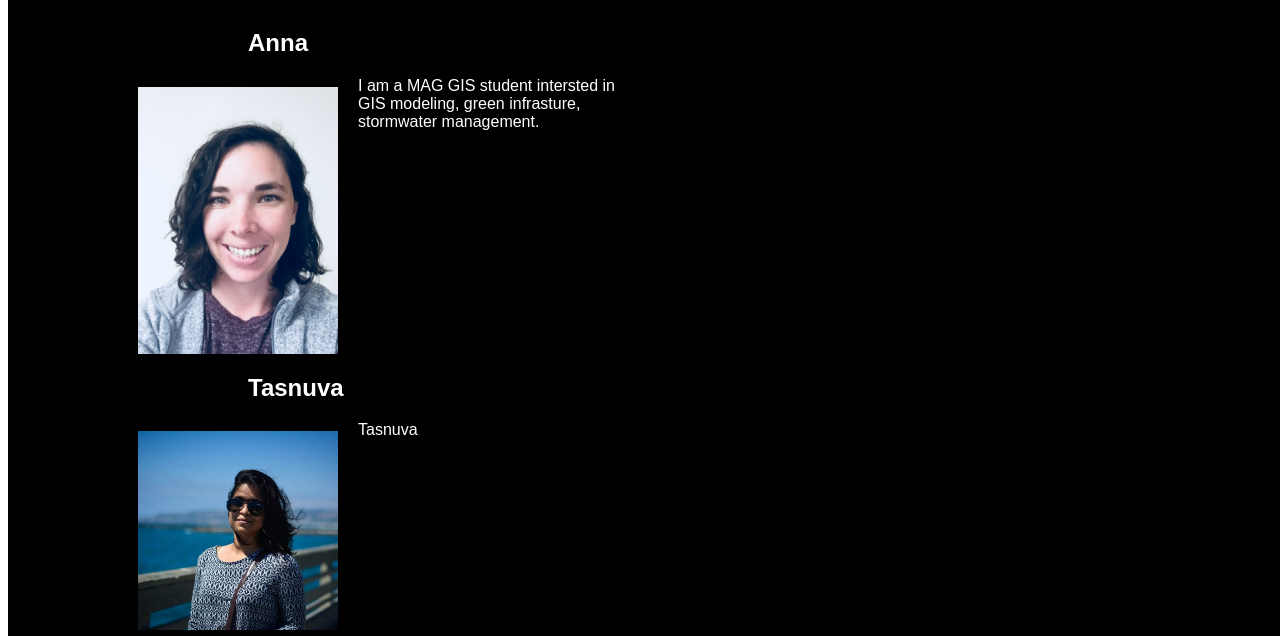
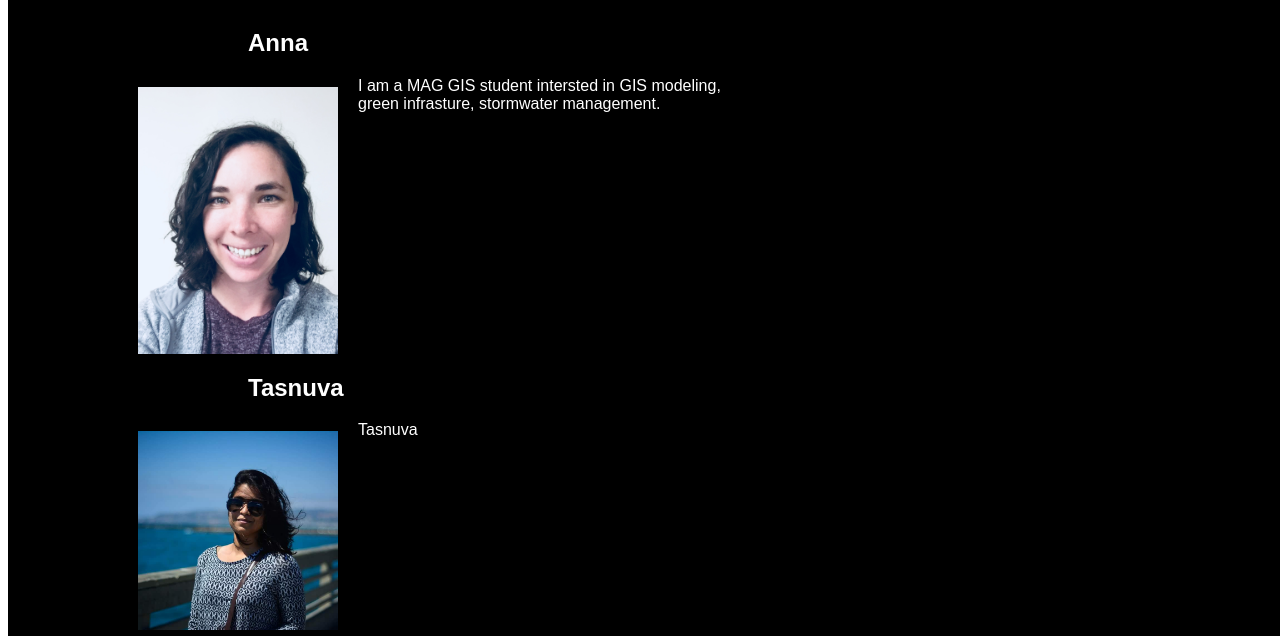
Before and after one commit to krystenkuwamura/farmersmarkets, a plain HTML site: page About_Us.html in a window 1280 px wide. Shown: the part 164-800 px from the top of the page. Drawn offline with Linux system fonts and the light colour scheme; files whose address does not match are found by name.

Commit message:
Update About_Us.html

```diff
--- a/About_Us.html
+++ b/About_Us.html
@@ -66,9 +66,9 @@
 				  text-align: center;
 					}
 				p {
-				  width: 600px;
+				  width: 700px;
 				  margin-top: 10px;
-				  margin-bottom: 20px;
+				  margin-bottom: 40px;
 				  text-align: left;
 				}
 
```
